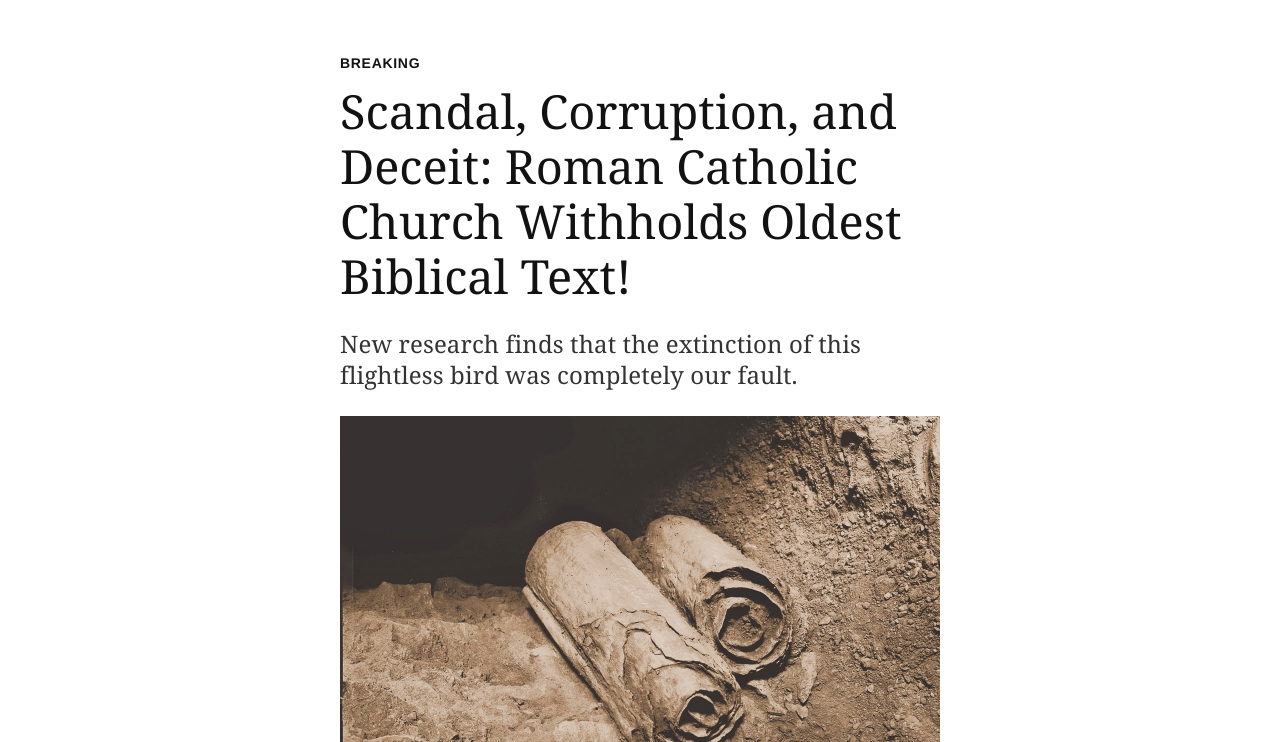
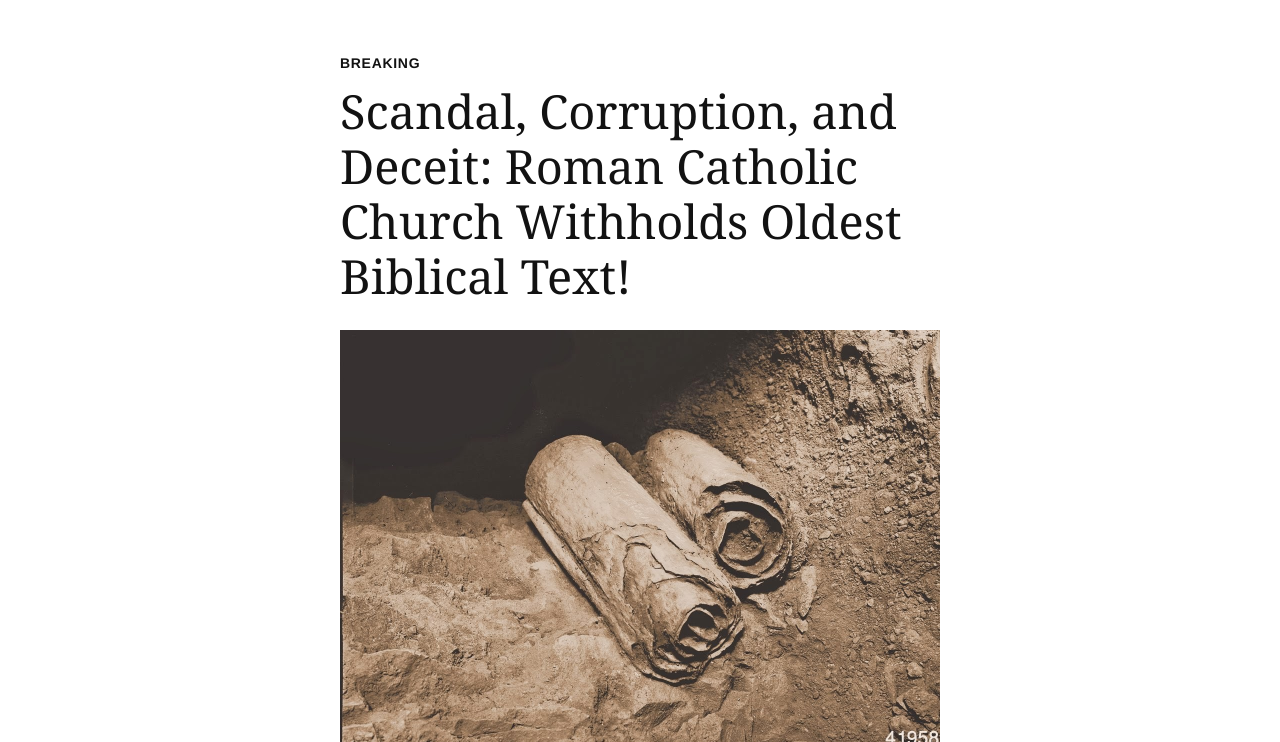
Before and after one commit to therealnytimes/therealnytimes.github.io, a plain HTML site: page index.html in a window 1280 px wide. Shown: the part 58-800 px from the top of the page. Drawn offline with Linux system fonts and the light colour scheme; a web font is replaced by a local one.

Commit message:
fixed typo

```diff
--- a/index.html
+++ b/index.html
@@ -147,8 +147,6 @@
                       </h1>
                     </div>
                     <p id="article-summary" class="css-1ifw933 e1wiw3jv0">
-                      New research finds that the extinction of this
-                      flightless bird was completely our fault.
                     </p>
                     <div class="css-79elbk" data-testid="photoviewer-wrapper">
                       <div class="css-z3e15g" data-testid="photoviewer-wrapper-hidden"></div>
```
